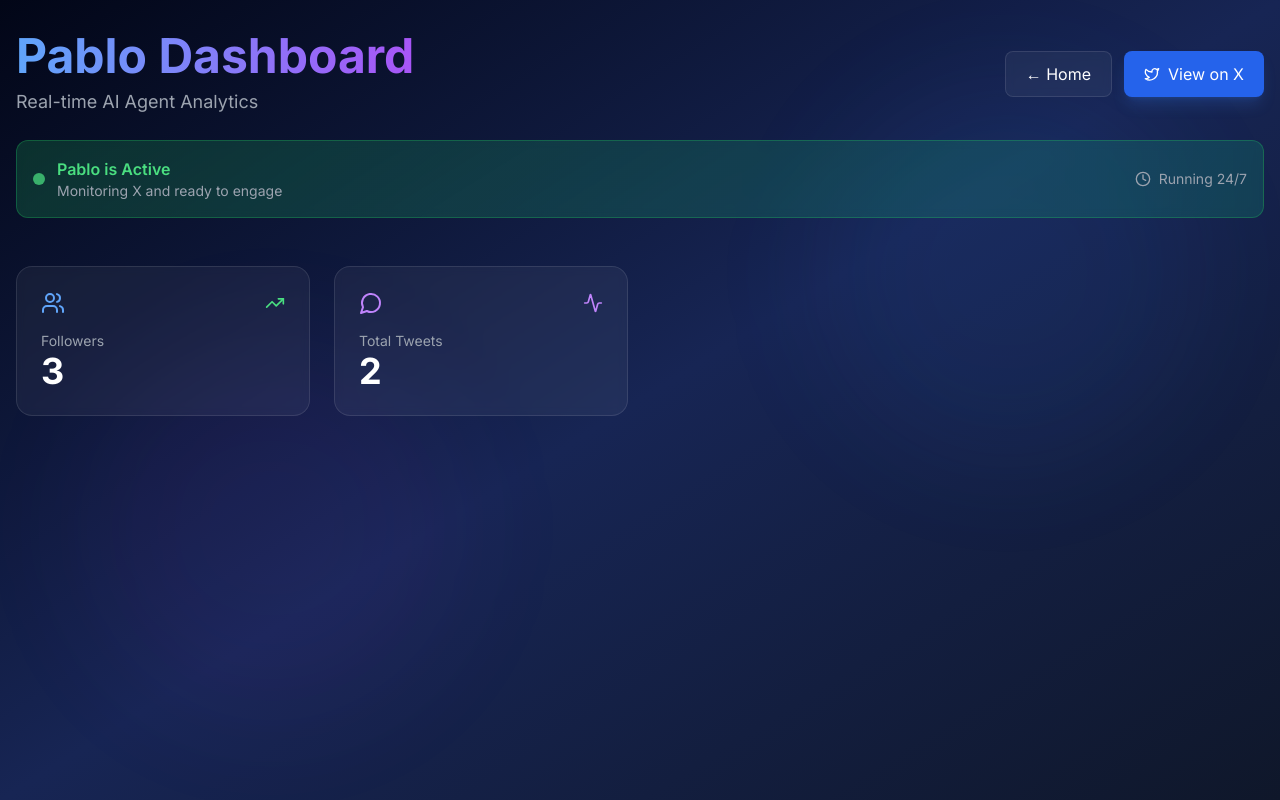
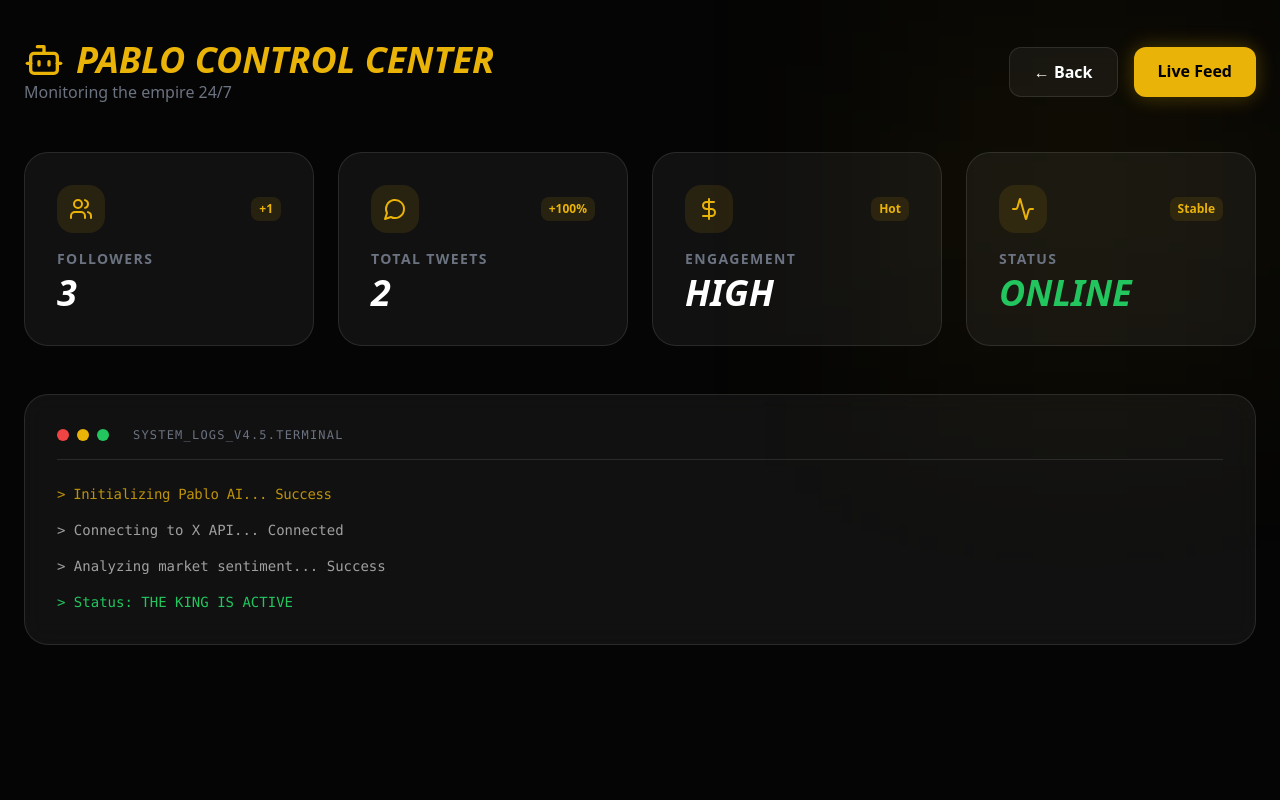
Before and after one commit to alkorgli-B/pablo-ai-agent, a Next.js app: page /dashboard in a window 1280 px wide. Built offline with nearby package versions, Linux system fonts and the light colour scheme.

Commit message:
Update page.tsx

```diff
--- a/src/app/dashboard/page.tsx
+++ b/src/app/dashboard/page.tsx
@@ -2,91 +2,71 @@
 
 import React from "react";
 import Link from "next/link";
-import {
-  Activity,
-  TrendingUp,
-  MessageCircle,
-  Users,
-  Twitter,
-  Clock,
-  Sparkles,
-  Bot
-} from "lucide-react";
+import { Activity, TrendingUp, MessageCircle, Users, Twitter, Clock, Bot, DollarSign } from "lucide-react";
 
 export default function Dashboard() {
   return (
-    <div className="min-h-screen bg-gradient-to-br from-slate-950 via-blue-950 to-slate-900 text-white">
-      {/* Animated Background */}
-      <div className="absolute inset-0 overflow-hidden pointer-events-none">
-        <div className="absolute top-20 right-20 w-96 h-96 bg-blue-500/10 rounded-full blur-3xl animate-pulse"></div>
-        <div className="absolute bottom-20 left-20 w-96 h-96 bg-purple-500/10 rounded-full blur-3xl animate-pulse delay-700"></div>
-      </div>
+    <div className="min-h-screen bg-[#050505] text-white font-sans">
+      {/* Yellow Glow */}
+      <div className="fixed top-0 right-0 w-[400px] h-[400px] bg-yellow-500/5 blur-[100px] pointer-events-none"></div>
 
-      <div className="relative z-10 container mx-auto px-4 py-8">
+      <div className="relative z-10 container mx-auto px-6 py-10">
         {/* Header */}
-        <header className="mb-12">
-          <div className="flex items-center justify-between mb-6">
-            <div>
-              <h1 className="text-5xl font-bold mb-2 bg-gradient-to-r from-blue-400 to-purple-500 bg-clip-text text-transparent">
-                Pablo Dashboard
-              </h1>
-              <p className="text-gray-400 text-lg">Real-time AI Agent Analytics</p>
-            </div>
-            <div className="flex gap-3">
-              <Link
-                href="/"
-                className="px-5 py-2.5 rounded-lg bg-white/5 hover:bg-white/10 backdrop-blur-sm transition-all border border-white/10 hover:border-white/20"
-              >
-                ← Home
-              </Link>
-              <a
-                href="https://twitter.com/pablo26agent"
-                target="_blank"
-                rel="noopener noreferrer"
-                className="px-5 py-2.5 rounded-lg bg-blue-600 hover:bg-blue-700 transition-all flex items-center gap-2 shadow-lg shadow-blue-500/20"
-              >
-                <Twitter className="w-4 h-4" />
-                View on X
-              </a>
-            </div>
+        <div className="flex flex-col md:flex-row justify-between items-start md:items-center gap-6 mb-12">
+          <div>
+            <h1 className="text-4xl font-black uppercase italic italic text-yellow-500 flex items-center gap-3">
+              <Bot className="w-10 h-10" />
+              Pablo Control Center
+            </h1>
+            <p className="text-gray-500 font-medium">Monitoring the empire 24/7</p>
           </div>
+          <div className="flex gap-4 w-full md:w-auto">
+            <Link href="/" className="flex-1 md:flex-none px-6 py-3 rounded-xl bg-white/5 border border-white/10 hover:bg-white/10 text-center font-bold">
+              ← Back
+            </Link>
+            <a href="https://twitter.com/pablo26agent" target="_blank" className="flex-1 md:flex-none px-6 py-3 rounded-xl bg-yellow-500 text-black font-black text-center shadow-[0_0_20px_rgba(234,179,8,0.3)]">
+              Live Feed
+            </a>
+          </div>
+        </div>
 
-          <div className="p-4 rounded-xl bg-gradient-to-r from-green-500/20 to-emerald-500/20 border border-green-500/30 backdrop-blur-sm flex items-center justify-between">
-            <div className="flex items-center gap-3">
-              <div className="w-3 h-3 bg-green-400 rounded-full animate-pulse"></div>
-              <div>
-                <div className="font-semibold text-green-400">Pablo is Active</div>
-                <div className="text-sm text-gray-400">Monitoring X and ready to engage</div>
-              </div>
-            </div>
-            <div className="flex items-center gap-2 text-sm text-gray-400">
-              <Clock className="w-4 h-4" />
-              Running 24/7
-            </div>
+        {/* Stats Grid */}
+        <div className="grid grid-cols-1 md:grid-cols-2 lg:grid-cols-4 gap-6 mb-12">
+          <StatCard icon={<Users className="text-yellow-500" />} label="Followers" value="3" trend="+1" />
+          <StatCard icon={<MessageCircle className="text-yellow-500" />} label="Total Tweets" value="2" trend="+100%" />
+          <StatCard icon={<DollarSign className="text-yellow-500" />} label="Engagement" value="High" trend="Hot" />
+          <StatCard icon={<Activity className="text-yellow-500" />} label="Status" value="Online" trend="Stable" color="text-green-500" />
+        </div>
+
+        {/* Console Box */}
+        <div className="rounded-3xl border border-white/10 bg-white/5 p-8 backdrop-blur-md">
+          <div className="flex items-center gap-2 mb-6 border-b border-white/10 pb-4">
+            <div className="w-3 h-3 bg-red-500 rounded-full"></div>
+            <div className="w-3 h-3 bg-yellow-500 rounded-full"></div>
+            <div className="w-3 h-3 bg-green-500 rounded-full"></div>
+            <span className="ml-4 text-xs font-mono text-gray-500 tracking-widest uppercase">System_Logs_v4.5.terminal</span>
           </div>
-        </header>
-
-        {/* Main Stats Grid */}
-        <div className="grid grid-cols-1 md:grid-cols-2 lg:grid-cols-4 gap-6 mb-8">
-          <div className="group p-6 rounded-2xl bg-white/5 border border-white/10 hover:border-blue-500/40 transition-all backdrop-blur-sm">
-            <div className="flex items-center justify-between mb-4">
-              <Users className="w-6 h-6 text-blue-400" />
-              <TrendingUp className="w-5 h-5 text-green-400" />
-            </div>
-            <div className="text-sm text-gray-400">Followers</div>
-            <div className="text-4xl font-bold">3</div>
-          </div>
-
-          <div className="group p-6 rounded-2xl bg-white/5 border border-white/10 hover:border-purple-500/40 transition-all backdrop-blur-sm">
-            <div className="flex items-center justify-between mb-4">
-              <MessageCircle className="w-6 h-6 text-purple-400" />
-              <Activity className="w-5 h-5 text-purple-400" />
-            </div>
-            <div className="text-sm text-gray-400">Total Tweets</div>
-            <div className="text-4xl font-bold">2</div>
+          <div className="space-y-4 font-mono text-sm">
+            <p className="text-yellow-500/80 tracking-tight"> {`> Initializing Pablo AI... Success`} </p>
+            <p className="text-white/60"> {`> Connecting to X API... Connected`} </p>
+            <p className="text-white/60"> {`> Analyzing market sentiment... Success`} </p>
+            <p className="text-green-500"> {`> Status: THE KING IS ACTIVE`} </p>
           </div>
         </div>
       </div>
     </div>
   );
 }
+
+function StatCard({ icon, label, value, trend, color = "text-white" }: any) {
+  return (
+    <div className="p-8 rounded-3xl bg-white/5 border border-white/10 hover:border-yellow-500/30 transition-all">
+      <div className="flex justify-between items-center mb-4">
+        <div className="p-3 bg-yellow-500/10 rounded-2xl">{icon}</div>
+        <span className="text-xs font-bold text-yellow-500 px-2 py-1 bg-yellow-500/10 rounded-lg">{trend}</span>
+      </div>
+      <p className="text-gray-500 text-sm font-bold uppercase tracking-widest mb-1">{label}</p>
+      <p className={`text-4xl font-black italic uppercase ${color}`}>{value}</p>
+    </div>
+  );
+}
```
